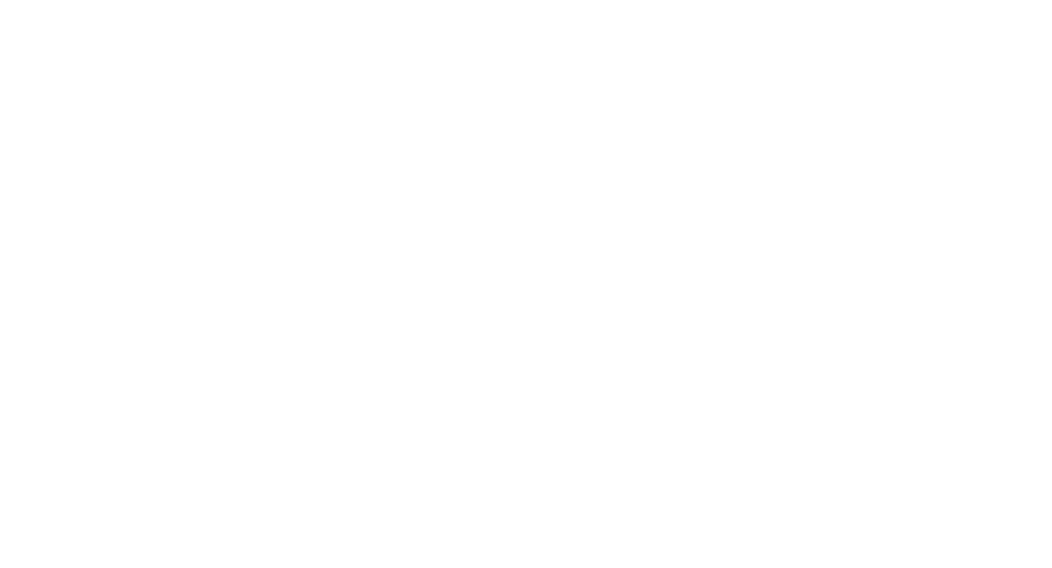
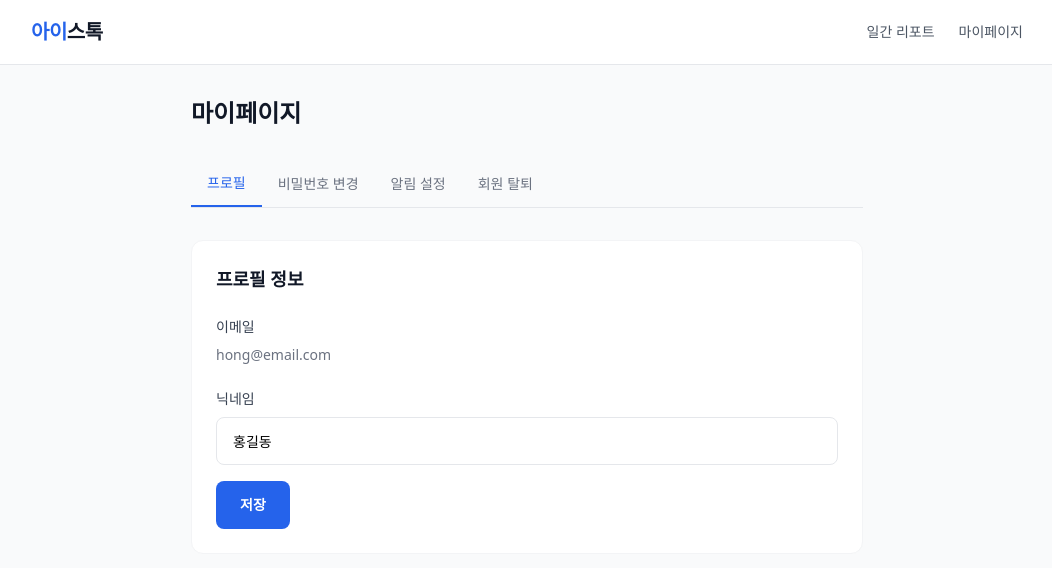
Before and after one commit to mmingoo/AIStock-client, a React (Create React App) app: page /mypage in a window 1280 px wide. Before the commit this address had no page. Shown: the top 568 px of the page, without its empty margins (113-1165 px from the left). Built offline with nearby package versions, Linux system fonts and the light colour scheme.

Commit message:
마이페이지 생성

```diff
--- a/src/App.jsx
+++ b/src/App.jsx
@@ -4,6 +4,7 @@
 import SignupPage from './page/SignupPage';
 import ForgotPasswordPage from './page/Forgotpasswordpage';
 import MainPage from './page/MainPage';
+import MyPage from './page/MyPgae';
 
 function App() {
   return (
@@ -13,6 +14,7 @@
     <Route path = "/signup" element = {<SignupPage/>}/>
     <Route path="/forgot-password" element = {<ForgotPasswordPage/>}/>
     <Route path='/main' element = {<MainPage/>}/>
+    <Route path='mypage' element = {<MyPage/>}/>
 
     </Routes>
   );
--- a/src/page/MainPage.jsx
+++ b/src/page/MainPage.jsx
@@ -1,5 +1,5 @@
 import React from 'react';
-import MainLayout from '../components/layout/Mainlayout';
+import MainLayout from '../components/layout/MainLayout';
 import NewsCard from '../components/report/Newscard';
 import StockCard from '../components/report/StockCard';
 
--- /dev/null
+++ b/src/page/MyPgae.jsx
@@ -0,0 +1,220 @@
+import React, { useState } from 'react';
+import MainLayout from '../components/layout/MainLayout';
+import Button from '../components/common/Button/Button';
+import PasswordInput from '../components/common/Input/PasswordInput';
+import Input from '../components/common/Input/Input';
+export default function MyPage() {
+  const [activeTab, setActiveTab] = useState('profile');
+
+  // 프로필 정보 (임시 데이터)
+  const [nickname, setNickname] = useState('홍길동');
+  const [email] = useState('hong@email.com');
+
+  // 비밀번호 변경
+  const [currentPassword, setCurrentPassword] = useState('');
+  const [newPassword, setNewPassword] = useState('');
+  const [newPasswordConfirm, setNewPasswordConfirm] = useState('');
+  const [passwordErrors, setPasswordErrors] = useState({});
+
+  // 알림 설정
+  const [emailNotification, setEmailNotification] = useState(true);
+
+  // 회원 탈퇴
+  const [deleteConfirm, setDeleteConfirm] = useState('');
+
+  const handleNicknameSubmit = (e) => {
+    e.preventDefault();
+    console.log('닉네임 변경:', nickname);
+  };
+
+  const handlePasswordSubmit = (e) => {
+    e.preventDefault();
+    const errors = {};
+
+    if (!currentPassword) {
+      errors.currentPassword = '현재 비밀번호를 입력해주세요.';
+    }
+    if (!newPassword) {
+      errors.newPassword = '새 비밀번호를 입력해주세요.';
+    } else if (newPassword.length < 8) {
+      errors.newPassword = '비밀번호는 8자 이상이어야 합니다.';
+    }
+    if (newPassword !== newPasswordConfirm) {
+      errors.newPasswordConfirm = '비밀번호가 일치하지 않습니다.';
+    }
+
+    setPasswordErrors(errors);
+
+    if (Object.keys(errors).length === 0) {
+      console.log('비밀번호 변경');
+      setCurrentPassword('');
+      setNewPassword('');
+      setNewPasswordConfirm('');
+    }
+  };
+
+  const handleNotificationChange = () => {
+    setEmailNotification(!emailNotification);
+    console.log('알림 설정 변경:', !emailNotification);
+  };
+
+  const handleDeleteAccount = () => {
+    if (deleteConfirm === '회원탈퇴') {
+      console.log('회원 탈퇴 처리');
+    }
+  };
+
+  const tabs = [
+    { id: 'profile', label: '프로필' },
+    { id: 'password', label: '비밀번호 변경' },
+    { id: 'notification', label: '알림 설정' },
+    { id: 'delete', label: '회원 탈퇴' }
+  ];
+
+  return (
+    <MainLayout>
+      <div className="max-w-2xl mx-auto">
+        <h1 className="text-2xl font-bold text-gray-900 mb-8">마이페이지</h1>
+
+        {/* 탭 메뉴 */}
+        <div className="flex border-b border-gray-200 mb-8">
+          {tabs.map((tab) => (
+            <button
+              key={tab.id}
+              onClick={() => setActiveTab(tab.id)}
+              className={`px-4 py-3 text-sm font-medium transition-colors
+                ${activeTab === tab.id
+                  ? 'text-blue-600 border-b-2 border-blue-600'
+                  : 'text-gray-500 hover:text-gray-700'
+                }`}
+            >
+              {tab.label}
+            </button>
+          ))}
+        </div>
+
+        {/* 프로필 탭 */}
+        {activeTab === 'profile' && (
+          <div className="bg-white rounded-xl p-6 border border-gray-100">
+            <h2 className="text-lg font-semibold text-gray-900 mb-6">프로필 정보</h2>
+
+            <div className="mb-6">
+              <label className="block text-sm font-medium text-gray-700 mb-2">
+                이메일
+              </label>
+              <p className="text-sm text-gray-500">{email}</p>
+            </div>
+
+            <form onSubmit={handleNicknameSubmit} className="space-y-4">
+              <Input
+                id="nickname"
+                type="text"
+                label="닉네임"
+                value={nickname}
+                onChange={(e) => setNickname(e.target.value)}
+                placeholder="닉네임을 입력하세요"
+              />
+              <Button type="submit">저장</Button>
+            </form>
+          </div>
+        )}
+
+        {/* 비밀번호 변경 탭 */}
+        {activeTab === 'password' && (
+          <div className="bg-white rounded-xl p-6 border border-gray-100">
+            <h2 className="text-lg font-semibold text-gray-900 mb-6">비밀번호 변경</h2>
+
+            <form onSubmit={handlePasswordSubmit} className="space-y-4">
+              <PasswordInput
+                id="currentPassword"
+                label="현재 비밀번호"
+                value={currentPassword}
+                onChange={(e) => setCurrentPassword(e.target.value)}
+                placeholder="현재 비밀번호를 입력하세요"
+                error={passwordErrors.currentPassword}
+              />
+              <PasswordInput
+                id="newPassword"
+                label="새 비밀번호"
+                value={newPassword}
+                onChange={(e) => setNewPassword(e.target.value)}
+                placeholder="8자 이상 입력하세요"
+                error={passwordErrors.newPassword}
+              />
+              <PasswordInput
+                id="newPasswordConfirm"
+                label="새 비밀번호 확인"
+                value={newPasswordConfirm}
+                onChange={(e) => setNewPasswordConfirm(e.target.value)}
+                placeholder="새 비밀번호를 다시 입력하세요"
+                error={passwordErrors.newPasswordConfirm}
+              />
+              <Button type="submit">비밀번호 변경</Button>
+            </form>
+          </div>
+        )}
+
+        {/* 알림 설정 탭 */}
+        {activeTab === 'notification' && (
+          <div className="bg-white rounded-xl p-6 border border-gray-100">
+            <h2 className="text-lg font-semibold text-gray-900 mb-6">알림 설정</h2>
+
+            <div className="flex items-center justify-between">
+              <div>
+                <p className="text-sm font-medium text-gray-900">일간 뉴스 요약 이메일</p>
+                <p className="text-sm text-gray-500 mt-1">
+                  매일 아침 전일 분석 결과를 이메일로 받아보세요.
+                </p>
+              </div>
+              <button
+                onClick={handleNotificationChange}
+                className={`relative w-12 h-6 rounded-full transition-colors
+                  ${emailNotification ? 'bg-blue-600' : 'bg-gray-300'}`}
+              >
+                <span
+                  className={`absolute top-1 w-4 h-4 bg-white rounded-full transition-transform
+                    ${emailNotification ? 'right-1' : 'left-1'}`}
+                />
+              </button>
+            </div>
+          </div>
+        )}
+
+        {/* 회원 탈퇴 탭 */}
+        {activeTab === 'delete' && (
+          <div className="bg-white rounded-xl p-6 border border-red-100">
+            <h2 className="text-lg font-semibold text-red-600 mb-4">회원 탈퇴</h2>
+
+            <div className="bg-red-50 rounded-lg p-4 mb-6">
+              <p className="text-sm text-red-600">
+                회원 탈퇴 시 모든 데이터가 삭제되며, 복구할 수 없습니다.
+              </p>
+            </div>
+
+            <div className="space-y-4">
+              <Input
+                id="deleteConfirm"
+                type="text"
+                label="탈퇴를 원하시면 '회원탈퇴'를 입력해주세요."
+                value={deleteConfirm}
+                onChange={(e) => setDeleteConfirm(e.target.value)}
+                placeholder="회원탈퇴"
+              />
+              <button
+                onClick={handleDeleteAccount}
+                disabled={deleteConfirm !== '회원탈퇴'}
+                className={`px-4 h-12 text-sm font-semibold rounded-lg transition-colors
+                  ${deleteConfirm === '회원탈퇴'
+                    ? 'bg-red-600 hover:bg-red-700 text-white'
+                    : 'bg-gray-200 text-gray-400 cursor-not-allowed'
+                  }`}
+              >
+                회원 탈퇴
+              </button>
+            </div>
+          </div>
+        )}
+      </div>
+    </MainLayout>
+  );
+}
```
